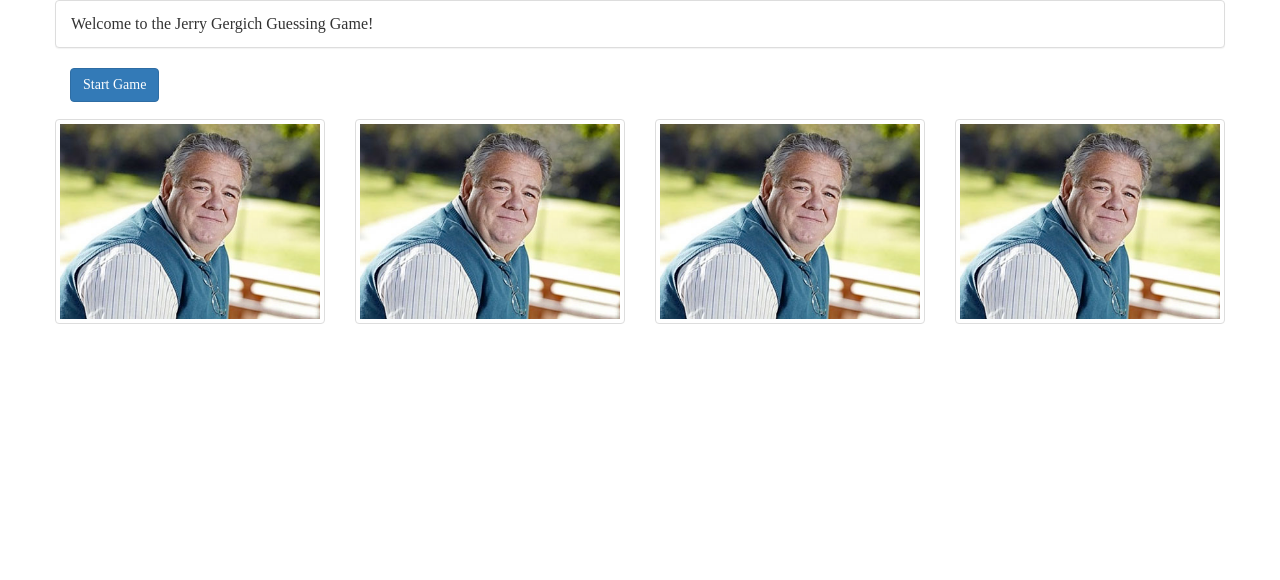
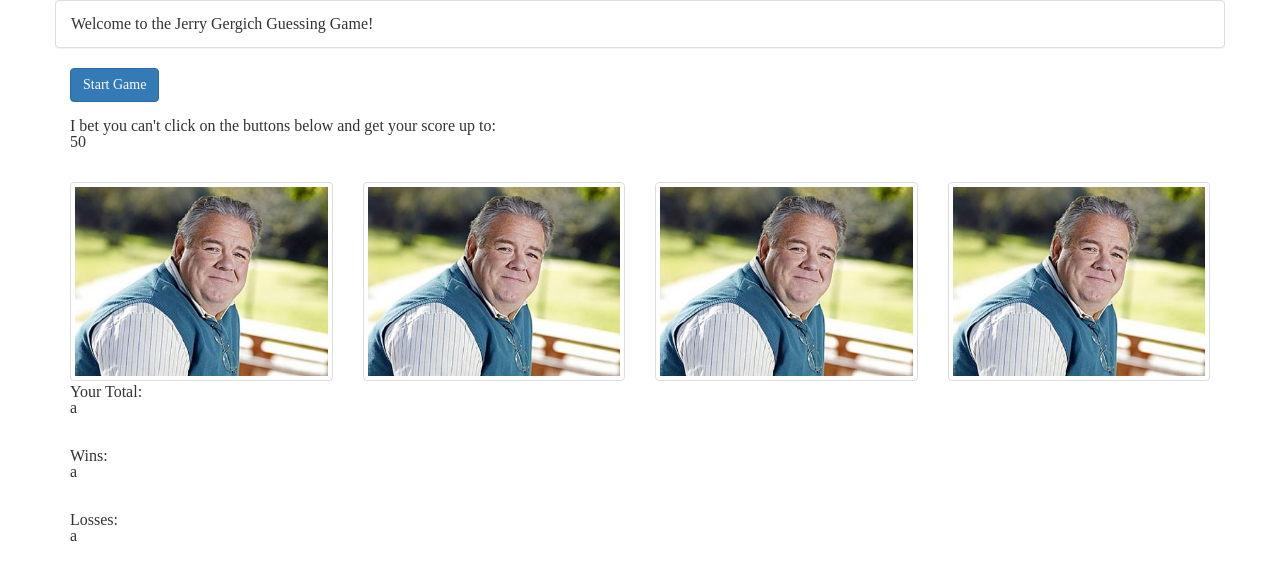
Before and after one commit to rachel-spencer/week-4-game, a plain HTML site: page index.html in a window 1280 px wide. Drawn offline with nearby package versions, Linux system fonts and the light colour scheme; a web font is replaced by a local one.

Commit message:
saving to get help with errors

```diff
--- a/assets/javascript/game.js
+++ b/assets/javascript/game.js
@@ -1,24 +1,54 @@
+$( document ).ready(function() {
+	$("#target").text(getRandomNumber(19, 120));
+
 winCount = 0;
 lossCount = 0;
 numCount = 0;
 
 
-//Break down of what needs to be done:
-
-//1. Generate a random number between 19 - 120
-	//Function: math.random, math.floor
-randomNumber = Math.floor(Math.random() * (120-19) ) + 19;
-console.log(randomNumber)
-$("#target").text(randomNumber);
+function getRandomNumber(min, max) {
+ return (Math.floor(Math.random() * (max-min) ) + min);
+}
 
 
-//2. Display that random number to the user
-	//Funtion: Jquery .text (need to link in jquery CDN to my index.html)
+var numberOptions = {};
+
+numberOptions.one = function getRandomNumber(min, max) {console.log(getRandomNumber(1,12))};
+numberOptions.two = function getRandomNumber(min, max) {console.log(getRandomNumber(1,12))};
+numberOptions.three = function getRandomNumber(min, max) {console.log(getRandomNumber(1,12))};
+numberOptions.four = function getRandomNumber(min, max) {console.log(getRandomNumber(1,12))};
+
+var i = 0;
+for (one in numberOptions)
+{
+	numberOptions[i] = numberOptions[a];
+	++i;
+}
+
+numberOptions[0]();
+numberOptions[1]();
+numberOption["one"]();
+numberOption["two"]();
+
+//for (var i = 0; i < numberOptions.length; i++) {
+
+//}
+
+});
+//store results in an array?
+//
+
+//var jerryPhotos = {
+//one: [1,12],
+//two:[1,12],
+//three:[1,12],
+//four: [1,12]
+//};
+
+//for (var i = 0; i < jerryPhotos.length; i++) {
+//for (var color in jerryPhotos)
 
 
-
-//3. Assign each of the 4 photos a unique number between 1 - 12.
-	//Function: math.random, math.floor that can be run 4 times and store each output in a variable to be called later
 
 //4. Add onto the the counter with each click of the 4 photos
 	//Click handler jquery on.click
@@ -43,3 +73,13 @@ $("#target").text(randomNumber);
 	// add 1 to loss count
 	// reset num.count =0
 	// call generate a new random number funtion.
+
+
+
+
+
+//	$("<div class='crystal'>")
+//		.addClass(color)
+//		.data('value', getRandomNumberTarget(crystalColors[0], crystalColors[1]))
+//		.appendTo("#crystals");
+//}
--- a/index.html
+++ b/index.html
@@ -34,8 +34,12 @@
 
     <div class="row">
       <div class="col-lg-12">
-        <h2 id="target"></h2>
+        <h1>I bet you can't click on the buttons below and get your score up to:</h1>
+        <h2 id="target">a</h2>
+        </br>
+        </br>
       </div>
+    </div>
     <div class="row">
       <div class="col-lg-3">
         <img class="img img-thumbnail" img src="assets/images/jerry.jpg">
@@ -50,5 +54,29 @@
         <img class="img img-thumbnail" img src="assets/images/jerry.jpg">
       </div>
     </div>
+    <div class="row">
+      <div class="col-lg-12">
+        <h1>Your Total:</h1>
+        <h2 id="player-total">a</h2>
+        </br>
+        </br>
+      </div>
+    </div>
+    <div class="row">
+      <div class="col-lg-12">
+        <h1>Wins:</h1>
+        <h2 id="player-wins">a</h2>
+        </br>
+        </br>
+      </div>
+    </div>
+    <div class="row">
+      <div class="col-lg-12">
+        <h1>Losses:</h1>
+        <h2 id="player-loss">a</h2>
+        </br>
+        </br>
+      </div>
+    </div>
 </body>
 </html>
```
